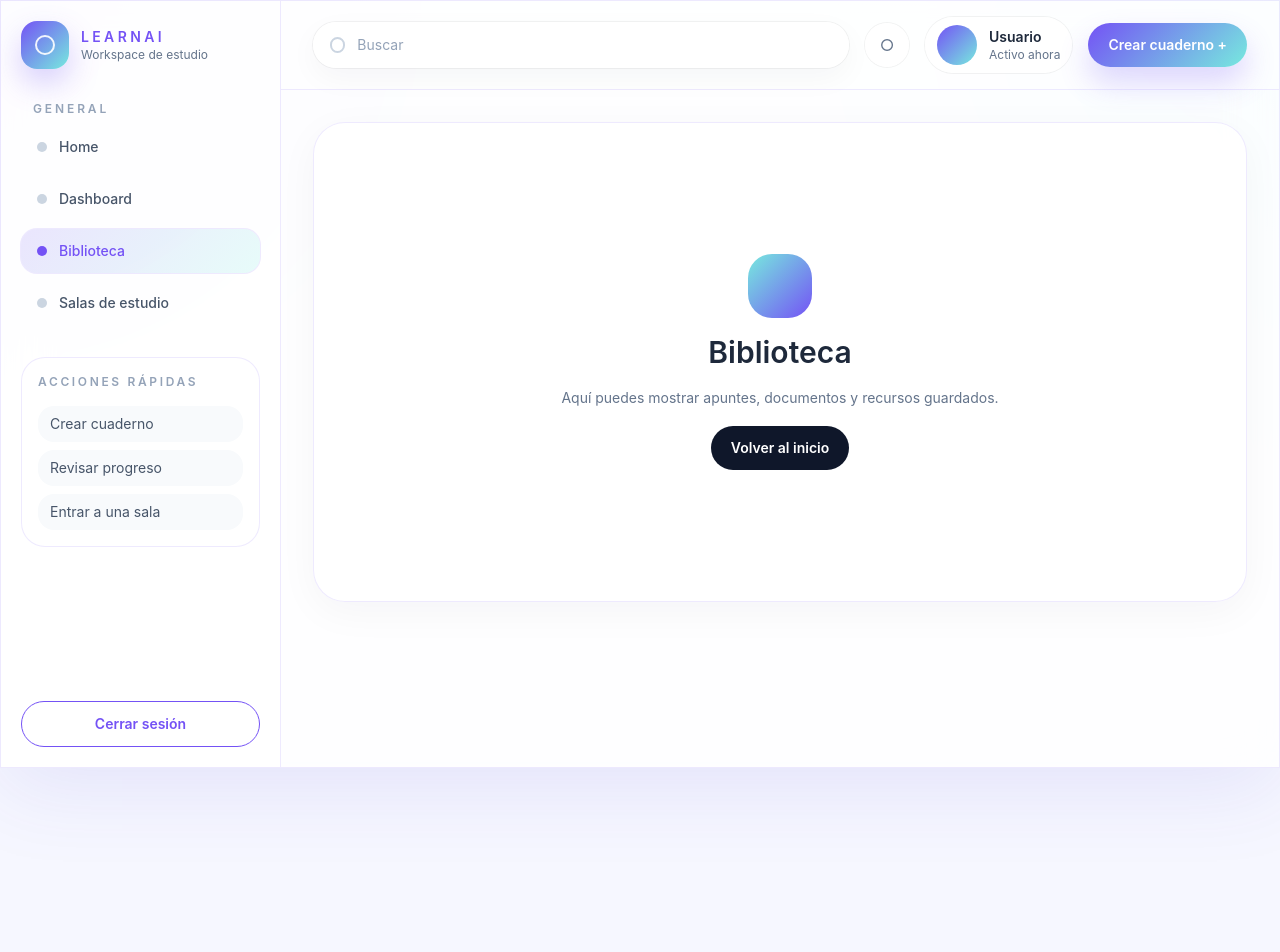
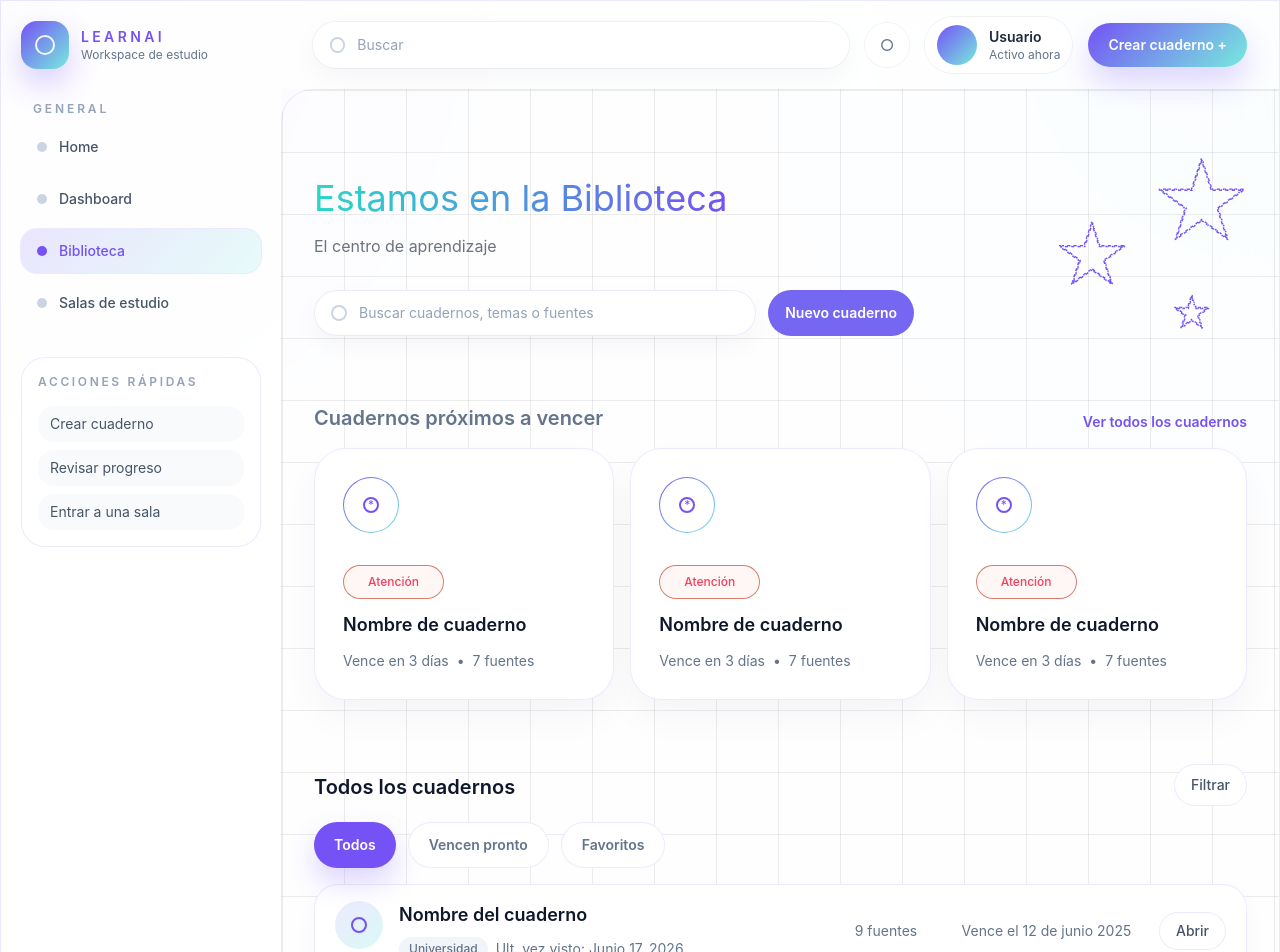
Before and after one commit to Algorix-Insights/LearnAI, a Next.js app: page /biblioteca in a window 1280 px wide. Shown: the top 952 px of the page. Before the commit the page ends 800 px from the top, so only its background shows below. Built offline with nearby package versions, Linux system fonts and the light colour scheme.

Commit message:
Maquetado de la vista de la biblioteca

```diff
--- a/src/app/biblioteca/page.tsx
+++ b/src/app/biblioteca/page.tsx
@@ -1,22 +1,235 @@
+import Image from 'next/image';
 import Link from 'next/link';
 
+import stars from '@/assets/stars.svg';
 import { AppShell } from '@/layouts/app-shell';
+
+type HighlightCard = {
+  title: string;
+  label: string;
+  dueText: string;
+  sources: string;
+  accent: string;
+};
+
+type NotebookItem = {
+  title: string;
+  category: string;
+  lastSeen: string;
+  sources: string;
+  dueDate: string;
+  status?: string;
+};
+
+const filters = ['Todos', 'Vencen pronto', 'Favoritos'];
+
+const highlightCards: HighlightCard[] = [
+  {
+    title: 'Nombre de cuaderno',
+    label: 'Atención',
+    dueText: 'Vence en 3 días',
+    sources: '7 fuentes',
+    accent: 'from-cyan-300 to-teal-400',
+  },
+  {
+    title: 'Nombre de cuaderno',
+    label: 'Atención',
+    dueText: 'Vence en 3 días',
+    sources: '7 fuentes',
+    accent: 'from-violet-300 to-fuchsia-400',
+  },
+  {
+    title: 'Nombre de cuaderno',
+    label: 'Atención',
+    dueText: 'Vence en 3 días',
+    sources: '7 fuentes',
+    accent: 'from-emerald-300 to-cyan-400',
+  },
+];
+
+const notebooks: NotebookItem[] = [
+  {
+    title: 'Nombre del cuaderno',
+    category: 'Universidad',
+    lastSeen: 'Junio 17, 2026',
+    sources: '9 fuentes',
+    dueDate: 'Vence el 12 de junio 2025',
+  },
+  {
+    title: 'Nombre del cuaderno',
+    category: 'Repaso rápido',
+    lastSeen: 'Junio 17, 2026',
+    sources: '9 fuentes',
+    dueDate: 'Vence el 12 de junio 2025',
+  },
+  {
+    title: 'Nombre del cuaderno',
+    category: 'Universidad',
+    lastSeen: 'Junio 17, 2026',
+    sources: '9 fuentes',
+    dueDate: 'Vence el 12 de junio 2025',
+    status: 'Favorito',
+  },
+];
 
 export default function BibliotecaPage() {
   return (
     <AppShell activeHref="/biblioteca">
-      <section className="grid min-h-[60vh] place-items-center rounded-[2rem] border border-[color:var(--app-border)] bg-white/80 p-8 text-center shadow-[0_10px_40px_rgba(15,23,42,0.04)]">
-        <div className="max-w-xl space-y-4">
-          <div className="mx-auto h-16 w-16 rounded-3xl bg-[linear-gradient(135deg,var(--app-secondary),var(--app-primary))]" />
-          <h1 className="text-3xl font-semibold text-slate-800">Biblioteca</h1>
-          <p className="text-sm leading-6 text-slate-500">
-            Aquí puedes mostrar apuntes, documentos y recursos guardados.
-          </p>
-          <Link href="/home" className="inline-flex rounded-full bg-slate-900 px-5 py-3 text-sm font-semibold text-white">
-            Volver al inicio
-          </Link>
-        </div>
-      </section>
+      <div className="space-y-8 pb-4 flex flex-col gap-8">
+        <section className=" ">
+          <div className="flex items-center justify-between">
+            <div className="flex flex-col items-start gap-8 w-full">
+              <div>
+                <h1 className="text-4xl mt-14 bg-gradient-to-r from-[#28D8C5] to-[#7452F5] bg-clip-text text-transparent">
+                  Estamos en la Biblioteca
+                </h1>
+                <p className="mt-4 text-md text-gray-500">El centro de aprendizaje</p>
+              </div>
+
+              {/* Barra de búsqueda con ancho máximo controlado */}
+              <div className="w-full max-w-[600px]">
+                <div className="flex flex-col gap-3 sm:flex-row sm:items-center">
+                  <label className="flex flex-1 items-center gap-3 rounded-full border border-[color:var(--app-border)] bg-white px-4 py-3 shadow-[0_10px_24px_rgba(15,23,42,0.04)]">
+                    <span className="h-4 w-4 rounded-full border-2 border-slate-300 shrink-0" />
+                    <input
+                      type="text"
+                      placeholder="Buscar cuadernos, temas o fuentes"
+                      className="w-full bg-transparent text-sm outline-none placeholder:text-slate-400"
+                    />
+                  </label>
+
+                  <div className="flex flex-wrap gap-2 sm:justify-end shrink-0">
+                    <Link
+                      href="/home"
+                      className="inline-flex items-center justify-center rounded-full border border-[color:var(--app-border)] bg-[#7667F2] text-white px-4 py-3 text-sm font-semibold transition hover:border-[color:var(--app-primary)] hover:text-[color:var(--app-primary)] w-full sm:w-auto"
+                    >
+                      Nuevo cuaderno
+                    </Link>
+                  </div>
+                </div>
+              </div>
+            </div>
+
+            <div>
+              <Image src={stars} alt="Estrellas" className="mt-8" />
+            </div>
+          </div>
+        </section>
+
+        <section className="space-y-4">
+          <div className="flex flex-col gap-3 sm:flex-row sm:items-end sm:justify-between">
+            <div>
+              <h2 className="mt-1 text-xl font-semibold text-slate-500">Cuadernos próximos a vencer</h2>
+              {/* <h2 className="mt-1 text-xl font-semibold text-slate-900 sm:text-2xl">Prioriza lo urgente sin perder contexto</h2> */}
+            </div>
+            <Link href="/dashboard" className="text-sm font-semibold text-[color:var(--app-primary)] hover:underline">
+              Ver todos los cuadernos
+            </Link>
+          </div>
+
+          <div className="grid gap-4 md:grid-cols-2 xl:grid-cols-3">
+            {highlightCards.map((card) => (
+              <article
+                key={`${card.title}-${card.accent}`}
+                className="relative overflow-hidden rounded-[2rem] border border-[color:var(--app-border)] bg-white p-7 shadow-[0_18px_36px_rgba(15,23,42,0.04)]"
+              >
+                <div className="flex justify-between mb-8" >
+                  {/* Icono */}
+                  <div
+                    className="size-14 rounded-full p-[1px] bg-gradient-to-br from-[#7452F5] to-[#77EADE]"
+                  >
+                    <div className="h-full w-full rounded-full bg-white flex items-center justify-center text-[#7452F5]">
+                      <span className="h-4 w-4 rounded-full border-2 border-current flex items-center justify-center text-xs">*</span>
+                    </div>
+                  </div>
+
+                  {/* Flecha de ir */}
+                  {/* <div className={`size-14 rounded-full bg-[#7452F5]  border-2 p-3 text-white`}>
+                  </div> */}
+                </div>
+
+                <div className="space-y-3">
+                  <span className="inline-flex rounded-full border border-[#CC4934]/70 bg-[#FDE3DE]/30 px-6 py-2 text-xs font-medium text-rose-500">
+                    {card.label}
+                  </span>
+                  <h3 className="text-lg font-semibold text-slate-900">{card.title}</h3>
+                  <div className="flex flex-wrap items-center gap-2 text-sm text-slate-500">
+                    <span>{card.dueText}</span>
+                    <span>•</span>
+                    <span>{card.sources}</span>
+                  </div>
+                </div>
+              </article>
+            ))}
+          </div>
+        </section>
+
+        <section className="space-y-4  ">
+          <div className="flex flex-col gap-4 sm:flex-row sm:items-center sm:justify-between">
+            <div>
+              <h2 className="mt-1 text-xl font-semibold text-slate-900">Todos los cuadernos</h2>
+            </div>
+
+            <button className="inline-flex items-center justify-center rounded-full border border-[color:var(--app-border)] bg-white px-4 py-2.5 text-sm font-medium text-slate-600 transition hover:text-[color:var(--app-primary)]">
+              Filtrar
+            </button>
+          </div>
+
+          <div className="flex flex-wrap gap-3">
+            {filters.map((filter, index) => (
+              <button
+                key={filter}
+                className={`rounded-full px-5 py-3 text-sm font-semibold transition ${index === 0
+                  ? 'bg-[color:var(--app-primary)] text-white shadow-[0_14px_28px_rgba(116,82,245,0.24)]'
+                  : 'border border-[color:var(--app-border)] bg-white text-slate-500 hover:border-[color:var(--app-primary)] hover:text-[color:var(--app-primary)]'
+                  }`}
+              >
+                {filter}
+              </button>
+            ))}
+          </div>
+
+          <div className="space-y-3">
+            {notebooks.map((notebook) => (
+              <article
+                key={`${notebook.title}-${notebook.category}-${notebook.dueDate}`}
+                className="flex flex-col gap-4 rounded-[1.5rem] border border-[color:var(--app-border)] bg-white px-4 py-4 shadow-[0_10px_24px_rgba(15,23,42,0.03)] sm:px-5 md:flex-row md:items-center md:justify-between"
+              >
+                <div className="flex items-start gap-4">
+                  <div className="grid h-12 w-12 shrink-0 place-items-center rounded-full bg-[linear-gradient(135deg,rgba(116,82,245,0.12),rgba(119,234,222,0.28))] text-[color:var(--app-primary)]">
+                    <span className="h-4 w-4 rounded-full border-2 border-current" />
+                  </div>
+
+                  <div className="min-w-0 space-y-2">
+                    <div className="flex flex-wrap items-center gap-2">
+                      <h3 className="truncate text-base font-semibold text-slate-900 sm:text-lg">{notebook.title}</h3>
+                      {notebook.status ? (
+                        <span className="rounded-full bg-amber-100 px-2.5 py-1 text-[11px] font-semibold uppercase tracking-[0.18em] text-amber-700">
+                          {notebook.status}
+                        </span>
+                      ) : null}
+                    </div>
+
+                    <div className="flex flex-wrap items-center gap-2 text-sm text-slate-500">
+                      <span className="rounded-full bg-slate-100 px-2.5 py-1 text-xs font-medium text-slate-500">{notebook.category}</span>
+                      <span>Ult. vez visto: {notebook.lastSeen}</span>
+                    </div>
+                  </div>
+                </div>
+
+                <div className="grid gap-2 text-sm text-slate-500 sm:grid-cols-2 md:min-w-[420px] md:justify-items-end md:text-right">
+                  <div>{notebook.sources}</div>
+                  <div>{notebook.dueDate}</div>
+                </div>
+
+                <button className="self-start rounded-full border border-[color:var(--app-border)] bg-white px-4 py-2 text-sm font-medium text-slate-600 transition hover:border-[color:var(--app-primary)] hover:text-[color:var(--app-primary)] md:self-center">
+                  Abrir
+                </button>
+              </article>
+            ))}
+          </div>
+        </section>
+      </div>
     </AppShell>
   );
 }
--- a/src/layouts/app-shell.tsx
+++ b/src/layouts/app-shell.tsx
@@ -17,7 +17,7 @@ export function AppShell({ children, activeHref = '/home' }: { children: ReactNo
   return (
     <div className="min-h-screen">
       <div className="mx-auto grid min-h-[calc(100vh-2rem)] max-w-[1600px] overflow-hidden border border-[color:var(--app-border)] bg-[color:var(--app-surface)] shadow-[0_20px_80px_rgba(67,56,202,0.10)] backdrop-blur-xl lg:grid-cols-[280px_minmax(0,1fr)]">
-        <aside className="flex flex-col border-b border-[color:var(--app-border)] bg-white/60 px-5 py-5 lg:border-b-0 lg:border-r">
+        <aside className="flex flex-col border-b border-[color:var(--app-border)] bg-white/60 px-5 py-5 lg:border-b-0">
           <div className="mb-8 flex items-center gap-3">
             <div className="grid h-12 w-12 place-items-center rounded-2xl bg-[linear-gradient(135deg,var(--app-primary),var(--app-secondary))] text-white shadow-[0_14px_30px_rgba(116,82,245,0.28)]">
               <div className="h-5 w-5 rounded-full border-2 border-white/90" />
@@ -34,11 +34,10 @@ export function AppShell({ children, activeHref = '/home' }: { children: ReactNo
               <Link
                 key={item.href}
                 href={item.href}
-                className={`flex items-center gap-3 rounded-2xl px-4 py-3 text-sm font-medium transition ${
-                  item.href === activeHref
-                    ? 'bg-[linear-gradient(135deg,rgba(116,82,245,0.14),rgba(119,234,222,0.18))] text-[color:var(--app-primary)] ring-1 ring-[color:var(--app-border)]'
-                    : 'text-slate-600 hover:bg-white/70 hover:text-slate-900'
-                }`}
+                className={`flex items-center gap-3 rounded-2xl px-4 py-3 text-sm font-medium transition ${item.href === activeHref
+                  ? 'bg-[linear-gradient(135deg,rgba(116,82,245,0.14),rgba(119,234,222,0.18))] text-[color:var(--app-primary)] ring-1 ring-[color:var(--app-border)]'
+                  : 'text-slate-600 hover:bg-white/70 hover:text-slate-900'
+                  }`}
               >
                 <span className={`h-2.5 w-2.5 rounded-full ${item.href === activeHref ? 'bg-[color:var(--app-primary)]' : 'bg-slate-300'}`} />
                 {item.label}
@@ -66,7 +65,7 @@ export function AppShell({ children, activeHref = '/home' }: { children: ReactNo
         </aside>
 
         <section className="flex min-w-0 flex-col">
-          <header className="flex flex-wrap items-center gap-4 border-b border-[color:var(--app-border)] bg-white/40 px-5 py-4 sm:px-6 lg:px-8">
+          <header className="flex flex-wrap items-center gap-4  bg-white/40 px-5 py-4 sm:px-6 lg:px-8">
             <div className="flex min-w-0 flex-1 items-center gap-3 rounded-full border border-transparent bg-white/90 px-4 py-3 shadow-[0_10px_30px_rgba(15,23,42,0.04)] ring-1 ring-black/5">
               <span className="h-4 w-4 rounded-full border-2 border-slate-300" />
               <input
@@ -96,7 +95,9 @@ export function AppShell({ children, activeHref = '/home' }: { children: ReactNo
             </Link>
           </header>
 
-          <main className="flex-1 px-5 py-5 sm:px-6 lg:px-8 lg:py-8">{children}</main>
+          <main className="flex-1 px-5 py-5 sm:px-6 lg:px-8 lg:py-8 border-l border-t border-[color:var(--app-border)] rounded-l-[2rem] bg-[linear-gradient(to_right,#80808026_1px,transparent_1px),linear-gradient(to_bottom,#80808026_1px,transparent_1px)] bg-[size:62px_62px]">
+            {children}
+          </main>
         </section>
       </div>
     </div>
```
Also changed, not shown: src/assets/card.svg (added), src/assets/stars.svg (added).
